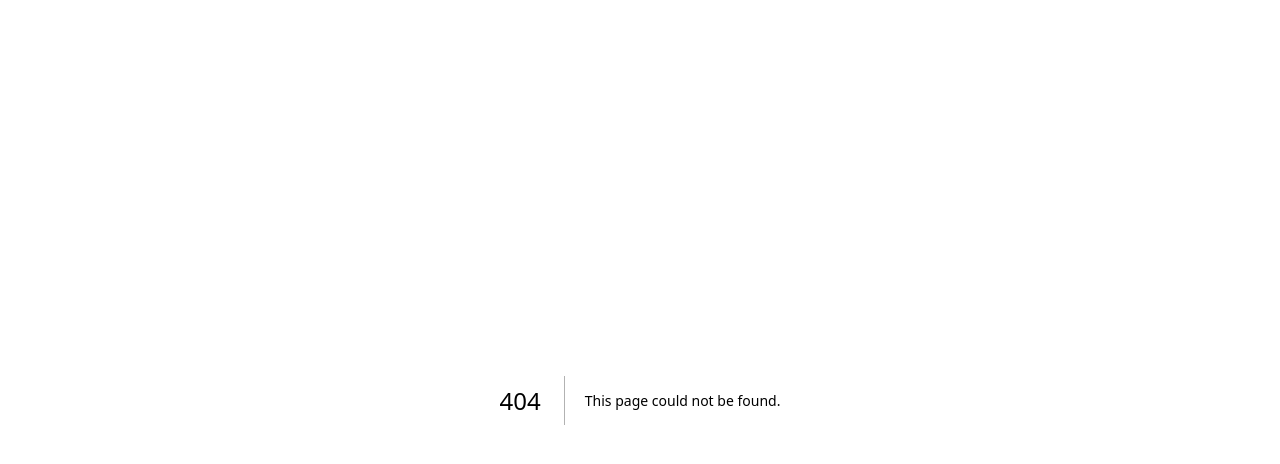
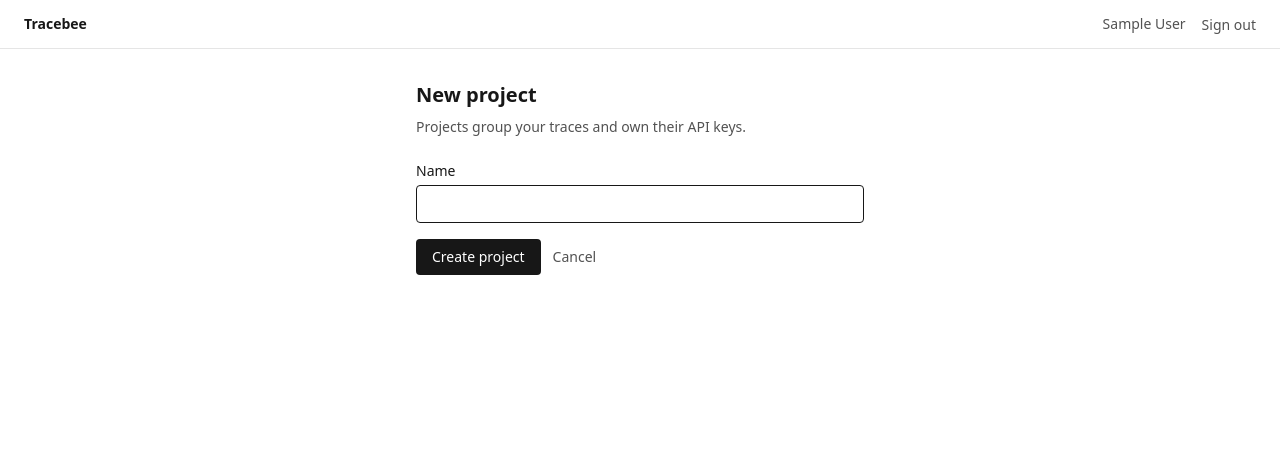
Before and after one commit to psimanta/tracebee, a Next.js app in the folder apps/web/: page /dashboard/new in a window 1280 px wide. Before the commit this address had no page. Shown: the top 464 px of the page. Built offline with nearby package versions, Linux system fonts and the light colour scheme; no server answers; sample sign-in values are in the browser's storage.

Commit message:
feat(project): add create project api

```diff
--- /dev/null
+++ b/apps/web/src/app/(dashboard)/dashboard/actions.ts
@@ -0,0 +1,31 @@
+"use server";
+
+import { redirect } from "next/navigation";
+import { revalidatePath } from "next/cache";
+import { auth } from "@/auth";
+import { db } from "@/db/client";
+import { projects, projectUsers } from "@/db/schema";
+
+export async function createProject(formData: FormData) {
+  const session = await auth();
+  if (!session?.user?.id) redirect("/");
+
+  const name = String(formData.get("name") ?? "").trim();
+  if (name.length === 0 || name.length > 80) {
+    throw new Error("Project name must be 1–80 characters.");
+  }
+
+  const id = crypto.randomUUID();
+
+  await db.transaction(async (tx) => {
+    await tx.insert(projects).values({ id, name });
+    await tx.insert(projectUsers).values({
+      userId: session.user.id,
+      projectId: id,
+      role: "owner",
+    });
+  });
+
+  revalidatePath("/dashboard");
+  redirect("/dashboard");
+}
--- /dev/null
+++ b/apps/web/src/app/(dashboard)/dashboard/new/page.tsx
@@ -0,0 +1,48 @@
+import Link from "next/link";
+import { createProject } from "../actions";
+
+export default function NewProjectPage() {
+  return (
+    <div className="mx-auto max-w-md">
+      <h1 className="text-xl font-semibold">New project</h1>
+      <p className="mt-2 text-sm text-neutral-600">
+        Projects group your traces and own their API keys.
+      </p>
+
+      <form action={createProject} className="mt-6 space-y-4">
+        <div>
+          <label
+            htmlFor="name"
+            className="block text-sm font-medium text-neutral-900"
+          >
+            Name
+          </label>
+          <input
+            id="name"
+            name="name"
+            type="text"
+            required
+            maxLength={80}
+            autoFocus
+            className="mt-1 block w-full rounded border border-neutral-300 px-3 py-2 text-sm focus:border-neutral-900 focus:outline-none"
+          />
+        </div>
+
+        <div className="flex items-center gap-3">
+          <button
+            type="submit"
+            className="rounded bg-neutral-900 px-4 py-2 text-sm font-medium text-white hover:bg-neutral-800"
+          >
+            Create project
+          </button>
+          <Link
+            href="/dashboard"
+            className="text-sm text-neutral-600 hover:text-neutral-900"
+          >
+            Cancel
+          </Link>
+        </div>
+      </form>
+    </div>
+  );
+}
--- a/apps/web/src/app/(dashboard)/dashboard/page.tsx
+++ b/apps/web/src/app/(dashboard)/dashboard/page.tsx
@@ -1,10 +1,56 @@
-export default function DashboardPage() {
+import Link from "next/link";
+import { desc, eq } from "drizzle-orm";
+import { redirect } from "next/navigation";
+import { auth } from "@/auth";
+import { db } from "@/db/client";
+import { projects, projectUsers } from "@/db/schema";
+
+export default async function DashboardPage() {
+  const session = await auth();
+  if (!session?.user?.id) redirect("/");
+
+  const rows = await db
+    .select({
+      id: projects.id,
+      name: projects.name,
+      createdAt: projects.createdAt,
+    })
+    .from(projects)
+    .innerJoin(projectUsers, eq(projectUsers.projectId, projects.id))
+    .where(eq(projectUsers.userId, session.user.id))
+    .orderBy(desc(projects.createdAt));
+
   return (
     <div className="mx-auto max-w-4xl">
-      <h1 className="text-xl font-semibold">Projects</h1>
-      <p className="mt-2 text-sm text-neutral-600">
-        You don&apos;t have any projects yet.
-      </p>
+      <div className="flex items-center justify-between">
+        <h1 className="text-xl font-semibold">Projects</h1>
+        <Link
+          href="/dashboard/new"
+          className="rounded bg-neutral-900 px-4 py-2 text-sm font-medium text-white hover:bg-neutral-800"
+        >
+          New project
+        </Link>
+      </div>
+
+      {rows.length === 0 ? (
+        <p className="mt-6 text-sm text-neutral-600">
+          You don&apos;t have any projects yet.
+        </p>
+      ) : (
+        <ul className="mt-6 divide-y divide-neutral-200 border-y border-neutral-200">
+          {rows.map((p) => (
+            <li
+              key={p.id}
+              className="flex items-center justify-between py-3"
+            >
+              <span className="text-sm font-medium">{p.name}</span>
+              <span className="text-xs text-neutral-500">
+                {p.createdAt.toLocaleDateString()}
+              </span>
+            </li>
+          ))}
+        </ul>
+      )}
     </div>
   );
 }
```
Also changed, not shown: 2 other files (tests, documents, lock files or other folders).
